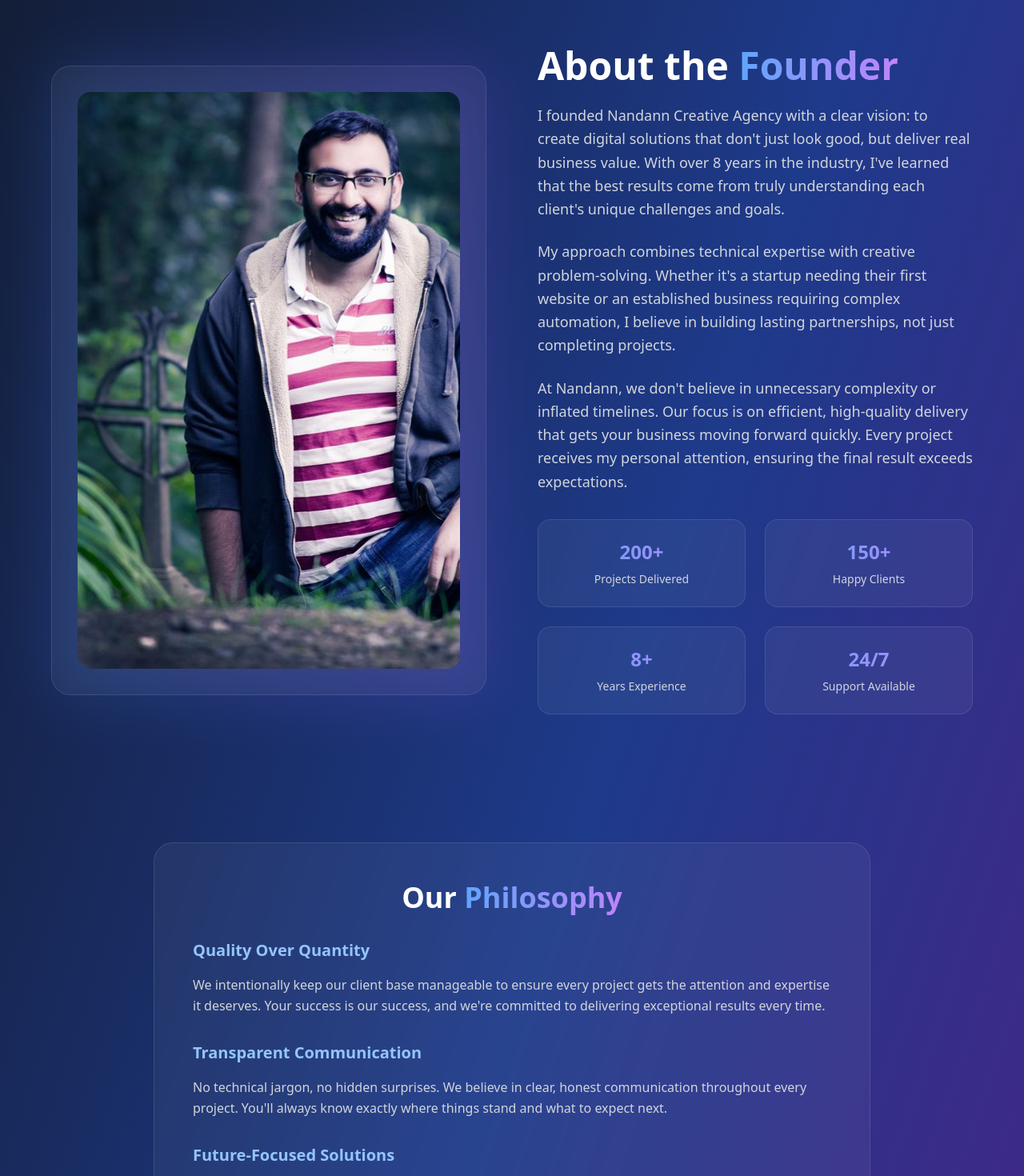
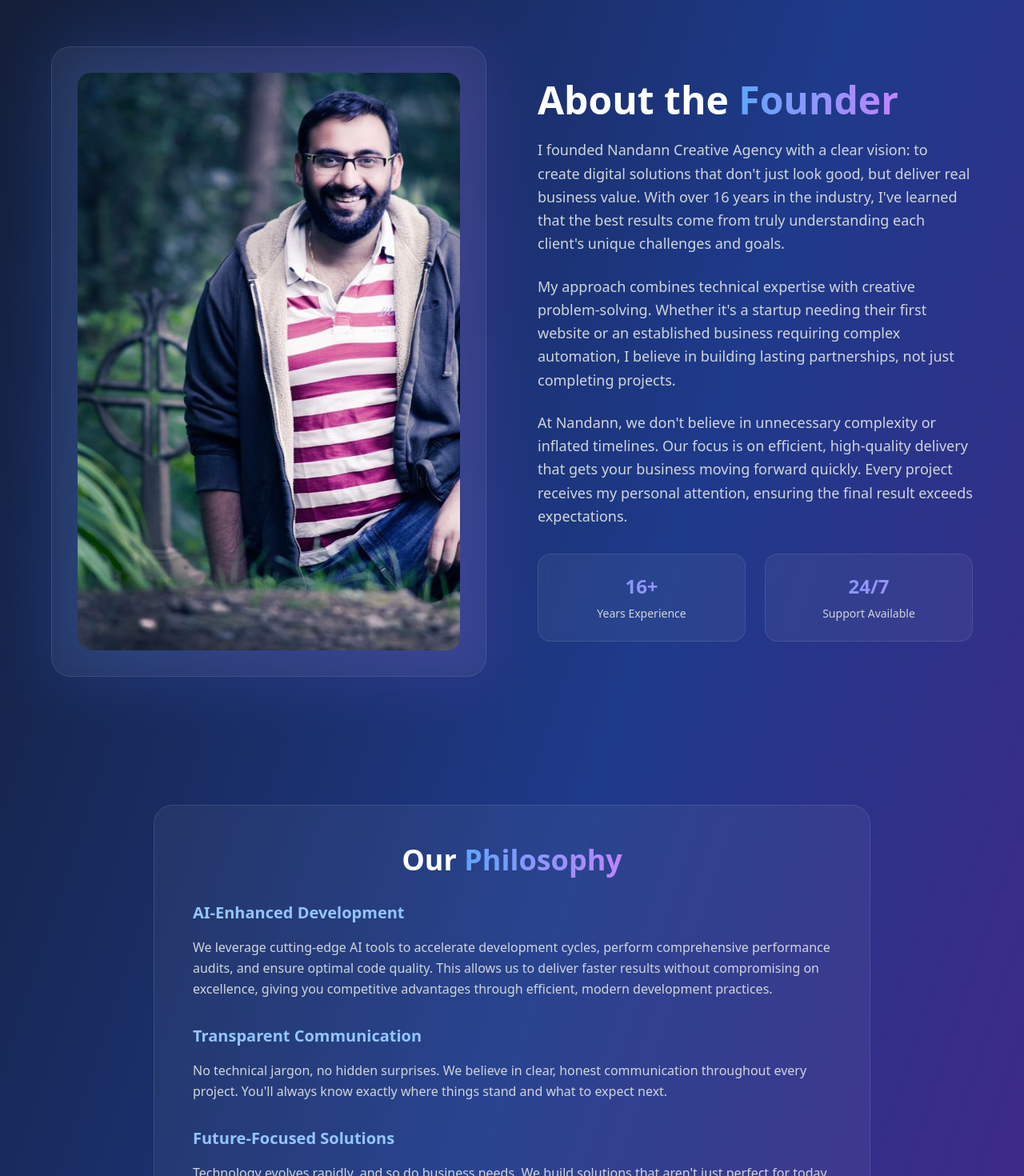
Before and after one commit to prakharbhatia/nandann-creative, a Next.js app: page /about in a window 1280 px wide. Shown: the part 640-2110 px from the top of the page at 80% size. Built offline with nearby package versions, Linux system fonts and the light colour scheme.

Commit message:
Update About page: 16 years experience, AI-enhanced development focus, remove limiting language

```diff
--- a/components/About.tsx
+++ b/components/About.tsx
@@ -13,9 +13,7 @@
   ];
 
   const stats = [
-    { number: "200+", label: "Projects Delivered" },
-    { number: "150+", label: "Happy Clients" },
-    { number: "8+", label: "Years Experience" },
+    { number: "16+", label: "Years Experience" },
     { number: "24/7", label: "Support Available" }
   ];
 
@@ -77,7 +75,7 @@
                 </h2>
                 <div className="space-y-6 text-lg text-gray-300 leading-relaxed">
                   <p>
-                    I founded Nandann Creative Agency with a clear vision: to create digital solutions that don't just look good, but deliver real business value. With over 8 years in the industry, I've learned that the best results come from truly understanding each client's unique challenges and goals.
+                    I founded Nandann Creative Agency with a clear vision: to create digital solutions that don't just look good, but deliver real business value. With over 16 years in the industry, I've learned that the best results come from truly understanding each client's unique challenges and goals.
                   </p>
                   <p>
                     My approach combines technical expertise with creative problem-solving. Whether it's a startup needing their first website or an established business requiring complex automation, I believe in building lasting partnerships, not just completing projects.
@@ -114,9 +112,9 @@
 
             <div className="space-y-8">
               <div>
-                <h4 className="text-xl font-semibold text-blue-300 mb-4">Quality Over Quantity</h4>
+                <h4 className="text-xl font-semibold text-blue-300 mb-4">AI-Enhanced Development</h4>
                 <p className="text-gray-300 leading-relaxed">
-                  We intentionally keep our client base manageable to ensure every project gets the attention and expertise it deserves. Your success is our success, and we're committed to delivering exceptional results every time.
+                  We leverage cutting-edge AI tools to accelerate development cycles, perform comprehensive performance audits, and ensure optimal code quality. This allows us to deliver faster results without compromising on excellence, giving you competitive advantages through efficient, modern development practices.
                 </p>
               </div>
 
@@ -172,11 +170,11 @@
         faqs={[
           {
             question: "Who is Prakhar Bhatia and what's his background?",
-            answer: "Prakhar Bhatia is the founder of Nandann Creative Agency with over 8 years of experience in digital development and design. He specializes in creating digital solutions that combine technical expertise with creative problem-solving, focusing on building lasting partnerships with clients rather than just completing projects."
+            answer: "Prakhar Bhatia is the founder of Nandann Creative Agency with over 16 years of experience in digital development and design. He specializes in creating digital solutions that combine technical expertise with creative problem-solving, focusing on building lasting partnerships with clients rather than just completing projects."
           },
           {
             question: "What makes Nandann Creative Agency different from other agencies?",
-            answer: "We focus on quality over quantity by intentionally keeping our client base manageable. Every project receives personal attention from our founder. We believe in transparent communication, efficient delivery without unnecessary complexity, and building solutions that deliver real business value."
+            answer: "We differentiate ourselves through AI-enhanced development practices that accelerate delivery while maintaining exceptional quality. Every project receives hands-on involvement from our founder with 16+ years of experience. We leverage modern tools for performance audits and efficient development, ensuring you get cutting-edge solutions delivered faster."
           },
           {
             question: "What types of clients do you work with?",
@@ -184,7 +182,7 @@
           },
           {
             question: "What is your company philosophy?",
-            answer: "Our philosophy centers on three pillars: Quality Over Quantity (manageable client base for exceptional attention), Transparent Communication (clear, honest updates without technical jargon), and Future-Focused Solutions (building adaptable technology that grows with your business)."
+            answer: "Our philosophy centers on three key pillars: AI-Enhanced Development (leveraging cutting-edge tools for faster delivery and performance optimization), Transparent Communication (clear, honest updates without technical jargon), and Future-Focused Solutions (building adaptable technology that grows with your business)."
           },
           {
             question: "How hands-on is the founder in projects?",
```
